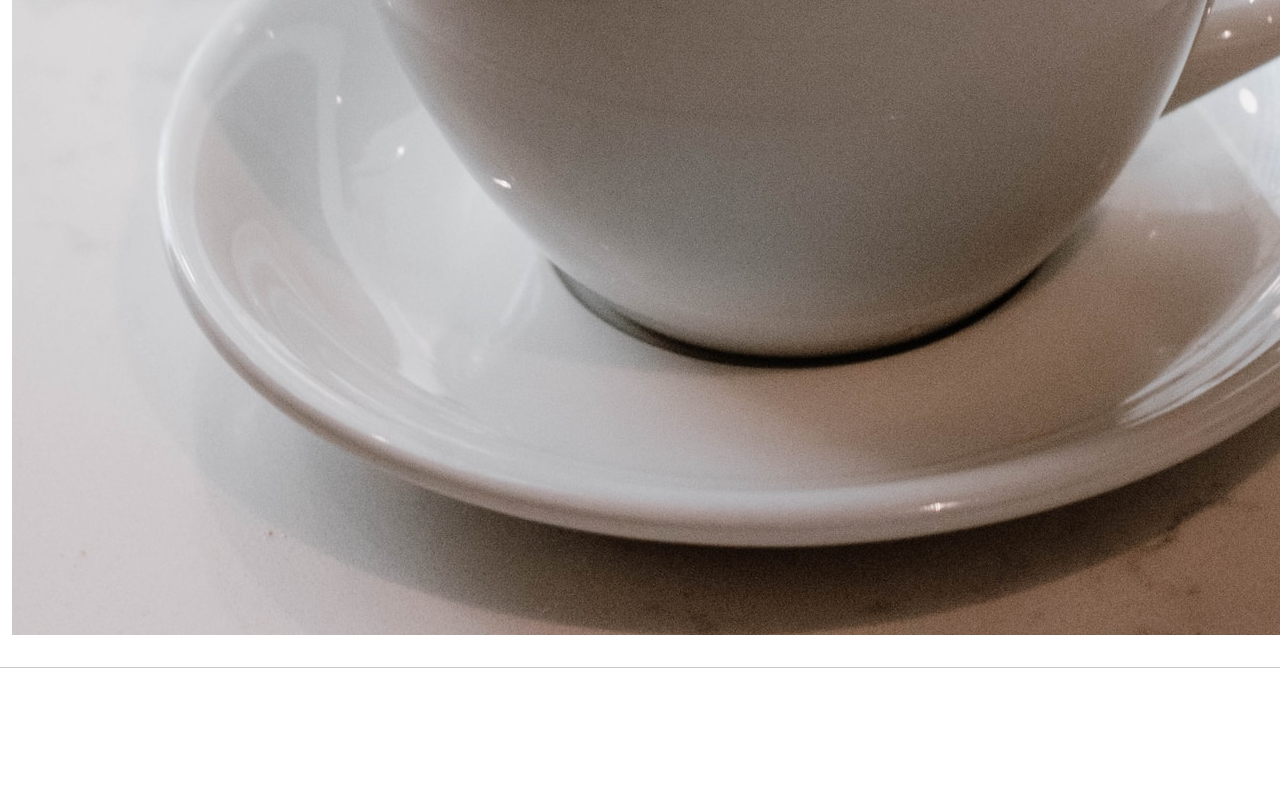
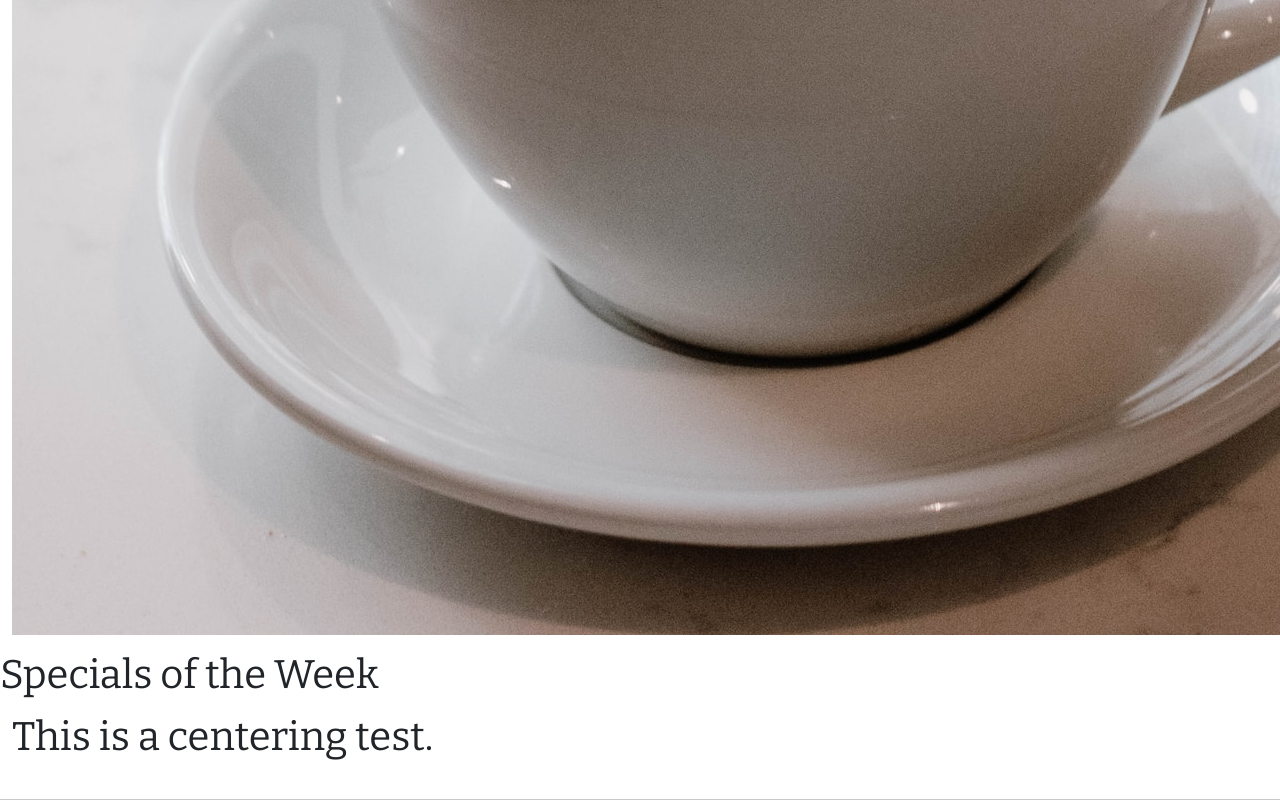
Before and after one commit to N970-US/JavaBeenWebsite, a plain HTML site: page index.html in a window 1280 px wide. Shown: the part 1707-2507 px from the top of the page. Before the commit the page ends 2375 px from the top, so only its background shows below. Drawn offline with nearby package versions, Linux system fonts and the light colour scheme.

Commit message:
Update index.html

```diff
--- a/index.html
+++ b/index.html
@@ -69,7 +69,7 @@
                     <div class="container-fluid">
                         <div class="row me-auto d-flex flex-row">
                             <div class="col-md-12">
-                                <p class="text-start body-text">Welcome to Java Been Cafe! </p>
+                                <p class="body-text">Welcome to Java Been Cafe! </p>
                             </div>
                         </div>
                     </div>
@@ -88,6 +88,15 @@
                         </div>
                     </div>
 
+                    <h2 class="subheader-text">Specials of the Week</h2>
+                    <div class="container-fluid">
+                        <div class="row">
+                            <div class="col-md-12">
+                                <p class="subheader-text">This is a centering test.</p>
+                            </div>
+                        </div>
+                    </div>
+
                 <hr>
 
                 <script src="https://cdn.jsdelivr.net/npm/bootstrap@5.3.0-alpha3/dist/js/bootstrap.bundle.min.js" integrity="sha384-ENjdO4Dr2bkBIFxQpeoTz1HIcje39Wm4jDKdf19U8gI4ddQ3GYNS7NTKfAdVQSZe" crossorigin="anonymous"></script>
```
